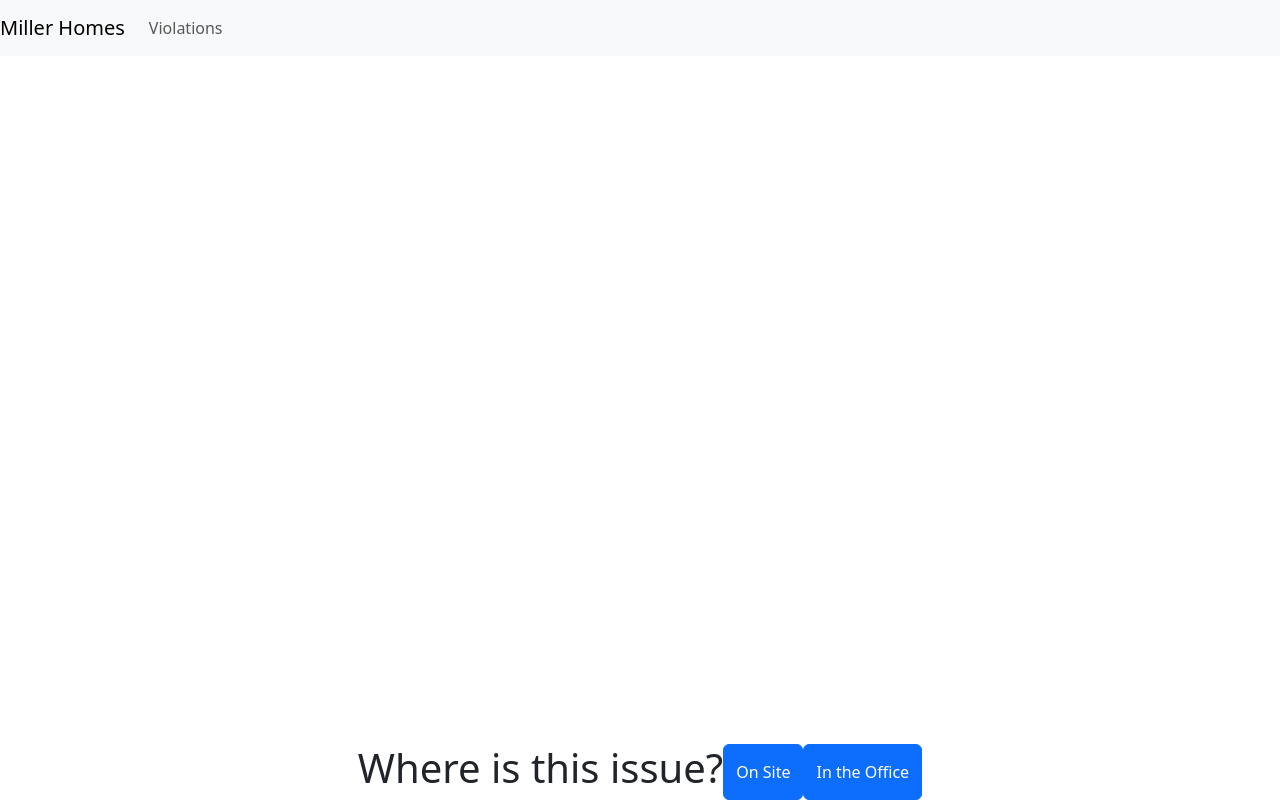
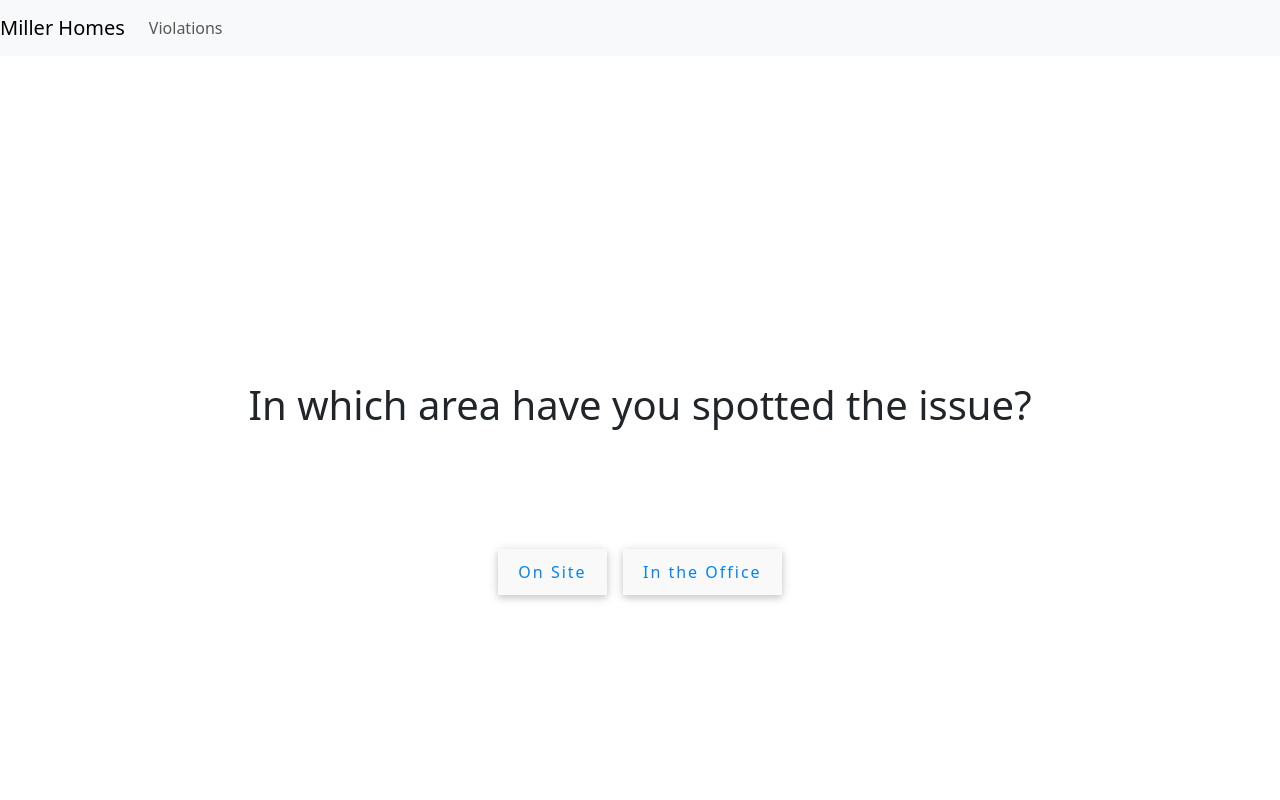
Before and after one commit to mwmarszalek/healthAndSafety, a React (Vite) app: page / in a window 1280 px wide. Built offline with nearby package versions, Linux system fonts and the light colour scheme.

Commit message:
fight to save instances to localStorage

```diff
--- a/package.json
+++ b/package.json
@@ -10,10 +10,14 @@
     "preview": "vite preview"
   },
   "dependencies": {
+    "@fortawesome/fontawesome-svg-core": "^6.4.0",
+    "@fortawesome/free-solid-svg-icons": "^6.4.0",
+    "@fortawesome/react-fontawesome": "^0.2.0",
     "bootstrap": "^5.3.1",
     "jquery": "^3.7.0",
     "popper.js": "^1.16.1",
     "react": "^18.2.0",
+    "react-animated-checkmark": "^1.0.3",
     "react-bootstrap": "^2.8.0",
     "react-dom": "^18.2.0",
     "react-dropzone": "^14.2.3",
--- a/src/App.css
+++ b/src/App.css
@@ -0,0 +1,79 @@
+body {
+    margin: 0;
+    padding: 0;
+}
+
+.content-container {
+    display: flex;
+    flex-direction: column;
+    justify-content: space-between;
+    height: 100vh;
+    width: 100vw;
+}
+
+
+
+.selected {
+    background-color: green !important
+  }
+
+
+  .office-hazard-btns {
+    display: flex;
+    gap:1em;
+  }
+
+
+
+  .site-office-buttons {
+    display: flex;
+    gap:1em;
+  }
+
+  button {
+    font-size: 18px;
+    letter-spacing: 2px;
+    text-transform: uppercase;
+    display: inline-block;
+    text-align: center;
+    font-weight: bold;
+    padding: 0.7em 2em;
+    border: 3px solid #0084ff;
+    border-radius: 2px;
+    position: relative;
+    box-shadow: 0 2px 10px rgba(0, 0, 0, 0.16), 0 3px 6px rgba(0, 0, 0, 0.1);
+    color: #0084ff;
+    text-decoration: none;
+    transition: 0.3s ease all;
+    z-index: 1;
+  }
+
+  button:before {
+    transition: 0.5s all ease;
+    position: absolute;
+    top: 0;
+    left: 50%;
+    right: 50%;
+    bottom: 0;
+    opacity: 0;
+    content: '';
+    background-color: #0084ff;
+    z-index: -1;
+  }
+
+  button:hover, .button:hover,
+  button:focus, .button:focus {
+    color: white;
+  }
+
+  button:hover:before, .button:hover:before,
+  button:focus:before, .button:focus:before {
+    transition: 0.5s all ease;
+    left: 0;
+    right: 0;
+    opacity: 1;
+  }
+
+  button:active, .button:active {
+    transform: scale(0.9);
+  }
--- /dev/null
+++ b/src/components/Inspection.css
@@ -0,0 +1,14 @@
+.inspection-container {
+    display: flex;
+    flex-direction: column;
+    justify-content: center;
+    align-items: center;
+    width: 100%;
+    height:100%;
+
+}
+
+.site-office-buttons {
+    display: flex;
+    gap:1em;
+  }
--- a/src/components/Inspection.tsx
+++ b/src/components/Inspection.tsx
@@ -1,6 +1,7 @@
 // Inspection.tsx
 import React from 'react';
-import Button from 'react-bootstrap/Button';
+import './Inspection.css'
+
 
 interface InspectionProps {
   handleClick: (location: string) => void;
@@ -8,10 +9,12 @@ interface InspectionProps {
 
 const Inspection: React.FC<InspectionProps> = ({ handleClick }) => {
   return (
-    <div className="centered-component">
-      <h1>Where is this issue?</h1>
-      <Button variant="primary" onClick={() => handleClick('OnSite')}>On Site</Button>
-      <Button variant="primary" onClick={() => handleClick('TheOffice')}>In the Office</Button>
+    <div className="inspection-container">
+      <h1 style={{margin: '3em'}}>In which area have you spotted the issue?</h1>
+      <div className='site-office-buttons'>
+      <button onClick={() => handleClick('OnSite')}>On Site</button>
+      <button onClick={() => handleClick('TheOffice')}>In the Office</button>
+    </div>
     </div>
   );
 };
--- a/src/components/Navbar.tsx
+++ b/src/components/Navbar.tsx
@@ -28,7 +28,7 @@ const NavBar: React.FC<NavBarProps> = ({ violations }) => {
 
   const handleViolationsClick = () => {
     if (violations) {
-      setShowViolations(false)
+      setShowViolations(true)
     }
     if(!showViolations && !violations) {
     showEmptyViolationsPopup()
--- a/src/components/OnSite.tsx
+++ b/src/components/OnSite.tsx
@@ -80,17 +80,17 @@ const OnSite: React.FC<OnSiteProps> = ({ handleProblemTypeSelection, handleRiskL
   return (
     <div>
       <h1>Please specify a type of Hazard:</h1>
-      <Button variant="primary" onClick={() => handleProblemTypeClick('Physical')} className={selectedProblemType === 'Physical' ? 'selected' : ''}>Physical</Button>
-      <Button variant="primary" onClick={() => handleProblemTypeClick('Chemical and Biological')} className={selectedProblemType === 'Chemical & Biological' ? 'selected' : ''}>Chemical & Biological</Button>
-      <Button variant="primary" onClick={() => handleProblemTypeClick('Psychosocial')} className={selectedProblemType === 'Psychosocial' ? 'selected' : ''}>Psychosocial</Button>
-      <Button variant="primary" onClick={() => handleProblemTypeClick('Environmental')} className={selectedProblemType === 'Environmental' ? 'selected' : ''}>Environmental</Button>
+      <button  onClick={() => handleProblemTypeClick('Physical')} className={selectedProblemType === 'Physical' ? 'selected' : ''}>Physical</button>
+      <button  onClick={() => handleProblemTypeClick('Chemical and Biological')} className={selectedProblemType === 'Chemical & Biological' ? 'selected' : ''}>Chemical & Biological</button>
+      <button  onClick={() => handleProblemTypeClick('Psychosocial')} className={selectedProblemType === 'Psychosocial' ? 'selected' : ''}>Psychosocial</button>
+      <button  onClick={() => handleProblemTypeClick('Environmental')} className={selectedProblemType === 'Environmental' ? 'selected' : ''}>Environmental</button>
 
       {selectedProblemType && (
         <>
           <h1>Please select the risk level:</h1>
-          <Button variant="primary" onClick={() => handleRiskLevelClick('Low')} className={selectedRiskLevel === 'Low' ? 'selected' : ''}>Low</Button>
-          <Button variant="primary" onClick={() => handleRiskLevelClick('Medium')} className={selectedRiskLevel === 'Medium' ? 'selected' : ''}>Medium</Button>
-          <Button variant="primary" onClick={() => handleRiskLevelClick('High')} className={selectedRiskLevel === 'High' ? 'selected' : ''}>High</Button>
+          <button  onClick={() => handleRiskLevelClick('Low')} className={selectedRiskLevel === 'Low' ? 'selected' : ''}>Low</button>
+          <button  onClick={() => handleRiskLevelClick('Medium')} className={selectedRiskLevel === 'Medium' ? 'selected' : ''}>Medium</button>
+          <button  onClick={() => handleRiskLevelClick('High')} className={selectedRiskLevel === 'High' ? 'selected' : ''}>High</button>
         </>
       )}
 
@@ -100,17 +100,17 @@ const OnSite: React.FC<OnSiteProps> = ({ handleProblemTypeSelection, handleRiskL
           <textarea value={problemDescription} onChange={handleDescriptionChange} />
           {descriptionEntered && (
             <>
-              <Button variant="primary" onClick={handlePhotoUpload}>Add Photo</Button>
+              <button  onClick={handlePhotoUpload}>Add Photo</button>
               {photoUploaded && (
                 <>
                   <div {...getRootProps()} style={{border: '1px solid black', padding: '10px', width: '200px', textAlign: 'center'}}>
                     <input {...getInputProps()} />
                   </div>
                   {photoPreviewUrl && <img src={photoPreviewUrl} alt="Preview" style={{maxWidth: '200px', maxHeight: '200px'}} />}
-                  <Button variant="primary" onClick={handleRemovePhoto}>Remove Photo</Button>
+                  <button  onClick={handleRemovePhoto}>Remove Photo</button>
                 </>
               )}
-              <Button variant="primary" onClick={handleSubmit}>Submit</Button>
+              <button  onClick={handleSubmit}>Submit</button>
             </>
           )}
         </>
--- /dev/null
+++ b/src/components/TheOffice.css
@@ -0,0 +1,22 @@
+.theoffice-container {
+    display: flex;
+    flex-direction: column;
+    justify-content: center;
+    align-items: center;
+    width: 100%;
+    height:100%;
+
+}
+
+.office-risk-btns {
+display: flex;
+gap:1em;
+}
+
+.final-btns-container {
+    display: flex;
+    width: 50%;
+    justify-content: space-between;
+    height: 10vh;
+
+}
--- a/src/global.css
+++ b/src/global.css
@@ -11,12 +11,69 @@ body {
     width: 100vw;
 }
 
-.centered-component {
-    display: flex;
-    justify-content: center;
-    width: 100%;
-}
+
+
 
 .selected {
     background-color: green !important
   }
+
+
+  .office-hazard-btns {
+    display: flex;
+    gap:1em;
+  }
+
+  .site-office-buttons {
+    display: flex;
+    gap:1em;
+  }
+
+  button {
+    font-size: 18px;
+    letter-spacing: 2px;
+    text-transform: uppercase;
+    display: inline-block;
+    text-align: center;
+    font-weight: bold;
+    padding: 0.7em 2em;
+    border: 3px solid #0084ff;
+    border-radius: 2px;
+    position: relative;
+    box-shadow: 0 2px 10px rgba(0, 0, 0, 0.16), 0 3px 6px rgba(0, 0, 0, 0.1);
+    color: #0084ff;
+    text-decoration: none;
+    transition: 0.3s ease all;
+    z-index: 1;
+  }
+
+  button:before {
+    transition: 0.5s all ease;
+    position: absolute;
+    top: 0;
+    left: 50%;
+    right: 50%;
+    bottom: 0;
+    opacity: 0;
+    content: '';
+    background-color: #05c7c3;
+    color: white;
+    z-index: -1;
+  }
+
+  button:hover, .button:hover,
+  button:focus, .button:focus {
+    color: green;
+  }
+
+  button:hover:before, .button:hover:before,
+  button:focus:before, .button:focus:before {
+    transition: 0.5s all ease;
+    left: 0;
+    right: 0;
+    opacity: 1;
+  }
+
+  button:active, .button:active {
+    transform: scale(0.9);
+  }
```
Also changed, not shown: src/components/TheOffice.tsx (+118 -28 lines), 1 other file (tests, documents, lock files or other folders).
